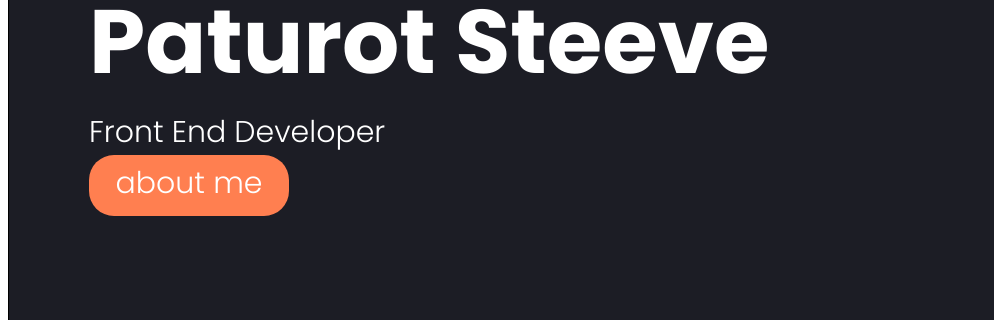
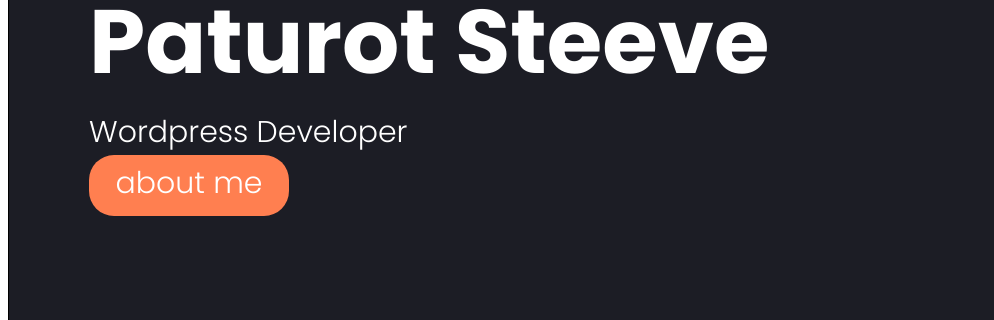
Before and after one commit to Zandol/portfolioSteeve, a plain HTML site: page index.html in a window 1280 px wide. Shown: the part 374-694 px from the top of the page, 0-994 px from the left. Drawn offline with Linux system fonts and the light colour scheme.

Commit message:
titre changé

```diff
--- a/index.html
+++ b/index.html
@@ -20,7 +20,7 @@
             </ul>
         </nav>
         <div class=" hero-area"><div class="hero-text"><h1>Paturot Steeve</h1>
-            <p>Front End Developer</p>
+            <p>Wordpress Developer</p>
             <div class="button">about me</div>
         </div>
         <div  class="socials">
```
